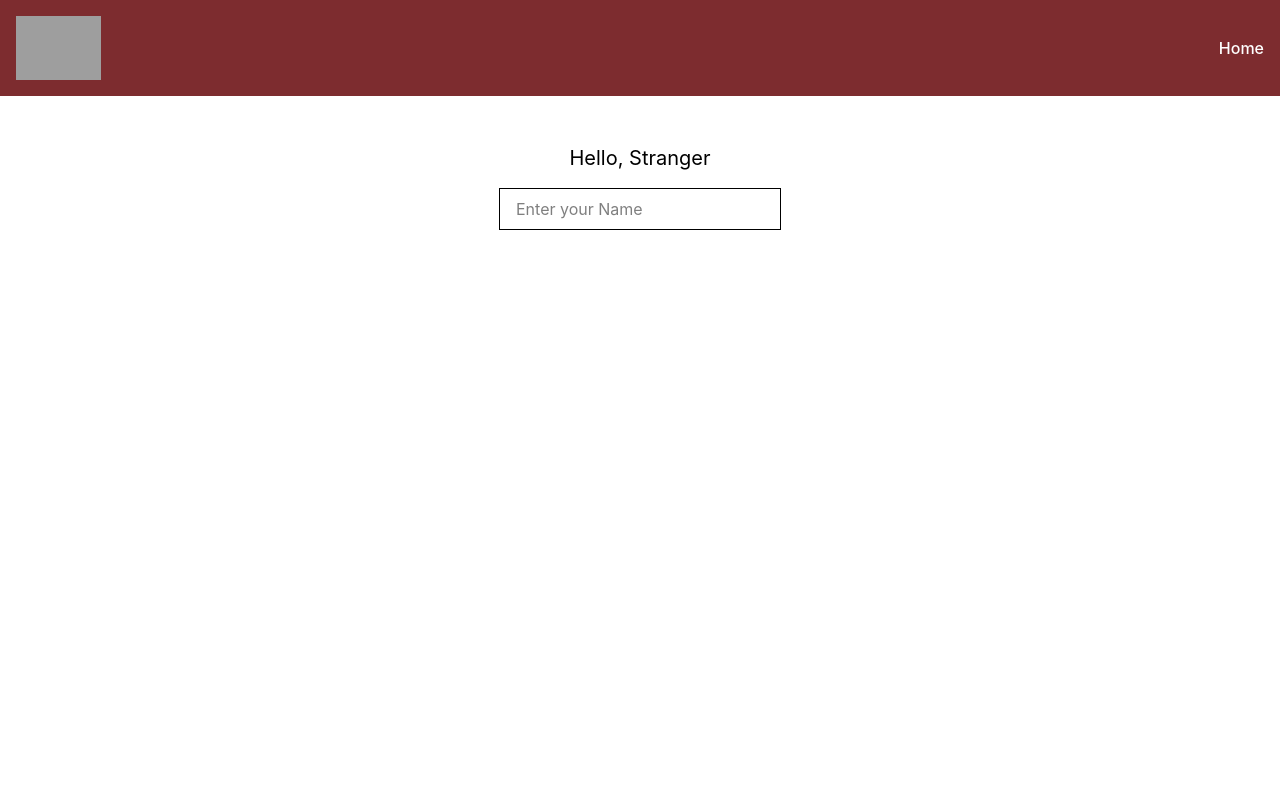
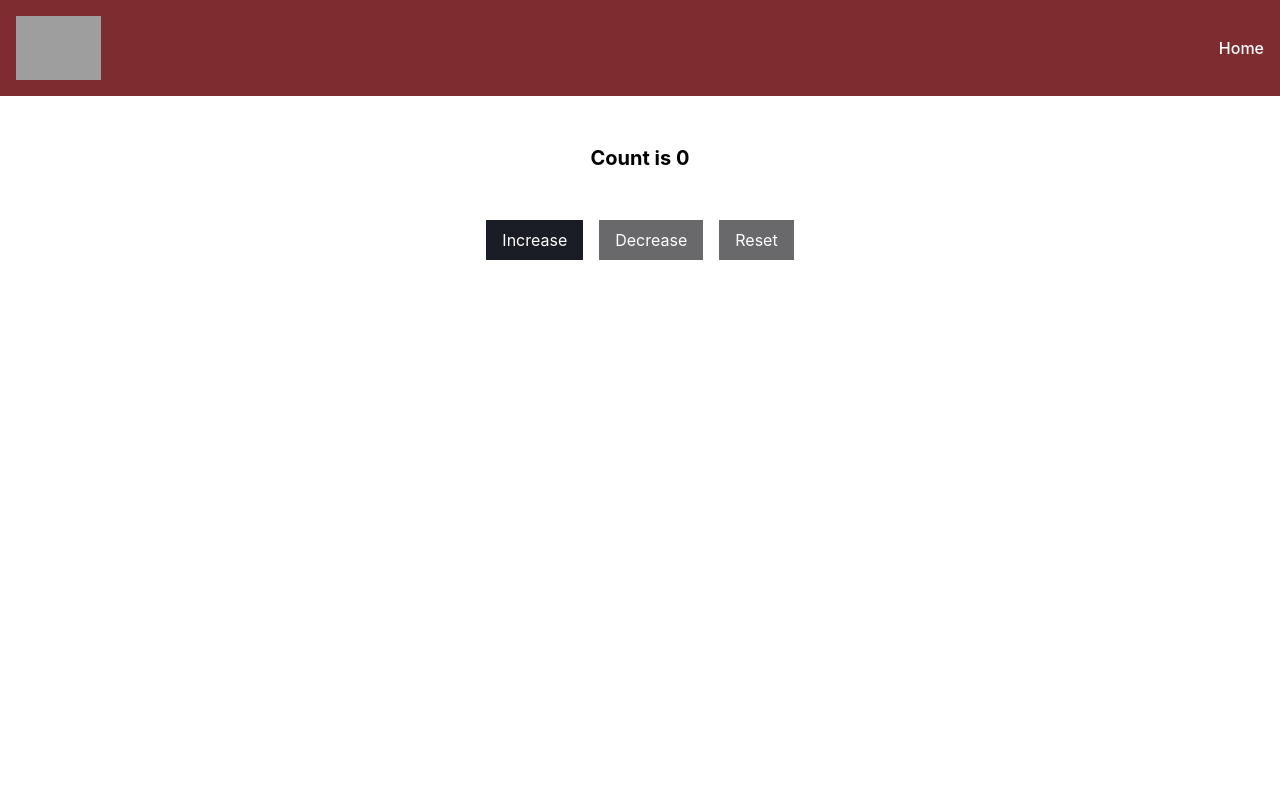
Before and after one commit to dimitriadis1998-web/cf9-react-app, a React (Vite) app: page / in a window 1280 px wide. Shown: the top 800 px of the page. Built offline with nearby package versions, Linux system fonts and the light colour scheme; grey boxes are pictures that could not be loaded.

Commit message:
feat : add CounterWithCustomHook

```diff
--- a/src/App.tsx
+++ b/src/App.tsx
@@ -6,7 +6,8 @@
 // import CounterAdvanced from "./components/LessonFour/CounterAdvanced.tsx";
 // import Counter from "./components/LessonFour/Counter.tsx";
 // import ClassCounter from "./components/LessonFour/ClassCounter.tsx";
-import NameChanger from "./components/LessonFive/NameChanger.tsx";
+// import NameChanger from "./components/LessonFive/NameChanger.tsx";
+import CounterWithCustomHook from "./components/LessonFive/CounterWithCustomHook.tsx";
 
 
 
@@ -99,7 +100,8 @@
         {/*</Layout>*/}
 
         <Layout>
-            <NameChanger/>
+            {/*<NameChanger/>*/}
+            <CounterWithCustomHook/>
         </Layout>
 
 
--- /dev/null
+++ b/src/components/LessonFive/CounterWithCustomHook.tsx
@@ -0,0 +1,48 @@
+import CounterButton from "../LessonFour/CounterButton.tsx";
+import {useCounter} from "../../hooks/useCounter.ts";
+
+const CounterWithCustomHook = () => {
+
+    const { count,lastAction,time,increase,decrease,reset } = useCounter()
+
+    return (
+        <>
+
+                <h1 className="text-center text-xl font-bold">
+                    Count is {count}
+                </h1>
+                <div className="text-center space-x-4 pt-12">
+                    <CounterButton
+                        onClick={increase}
+                        label = "Increase"
+                    />
+                    <CounterButton
+                        onClick={decrease}
+                        label = "Decrease"
+                        disabled = {count ===0}
+                    />
+                    <CounterButton
+                        addClasses ="bg-cf-dark-red"
+                        onClick={reset}
+                        label = "Reset"
+                        disabled = {count === 0}
+                    />
+                </div>
+            {
+                lastAction && (
+                    <>
+                    <p className="text-center pt-6">
+                        Last Change : <strong>{lastAction}</strong> at  {" "}
+                        <strong>{time}</strong>
+                    </p>
+
+                        </>
+
+                )
+            }
+
+
+        </>
+    )
+}
+export default CounterWithCustomHook;
--- /dev/null
+++ b/src/hooks/useCounter.ts
@@ -0,0 +1,51 @@
+import {useState} from "react";
+
+const initialState = {
+    count:0 ,
+    lastAction : "",
+    time : "",
+}
+export const useCounter = () => {
+    const [state, setState] = useState(initialState);
+
+    const getCurrentTime = () => new Date().toLocaleTimeString();
+
+    const increase = () => {
+        setState({
+            count : state.count +1,
+            lastAction : "Increase",
+            time : getCurrentTime()
+            });
+
+
+    }
+
+    const decrease = () => {
+        if (state.count > 0) {
+            setState({
+                count: state.count - 1,
+                lastAction: "Decrease",
+                time: getCurrentTime()
+            });
+        }
+    }
+
+    const reset = () => {
+        setState({
+                count : 0,
+                lastAction : "Reset",
+                time : getCurrentTime()
+            });
+
+    }
+
+    return {
+        count: state.count,
+        lastAction: state.lastAction,
+        time: state.time,
+        increase,
+        decrease,
+        reset,
+
+    }
+}
```
